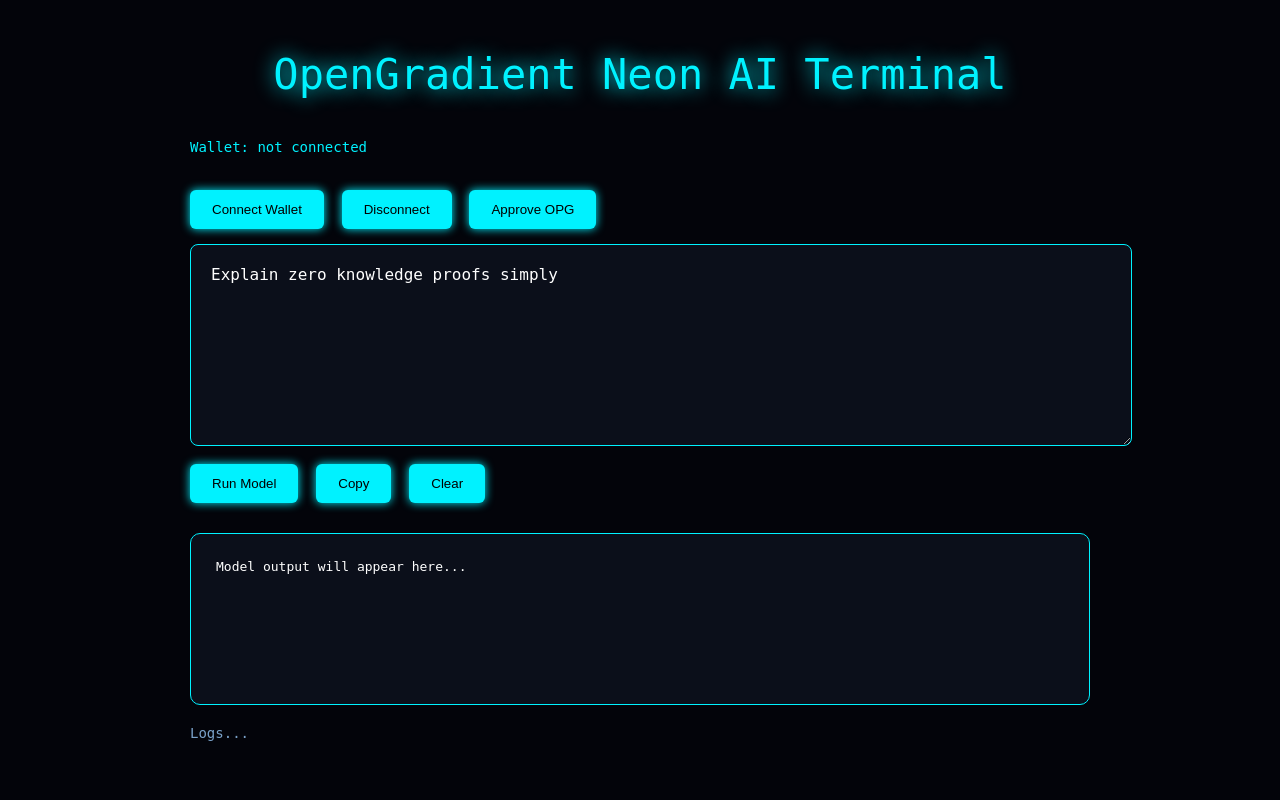
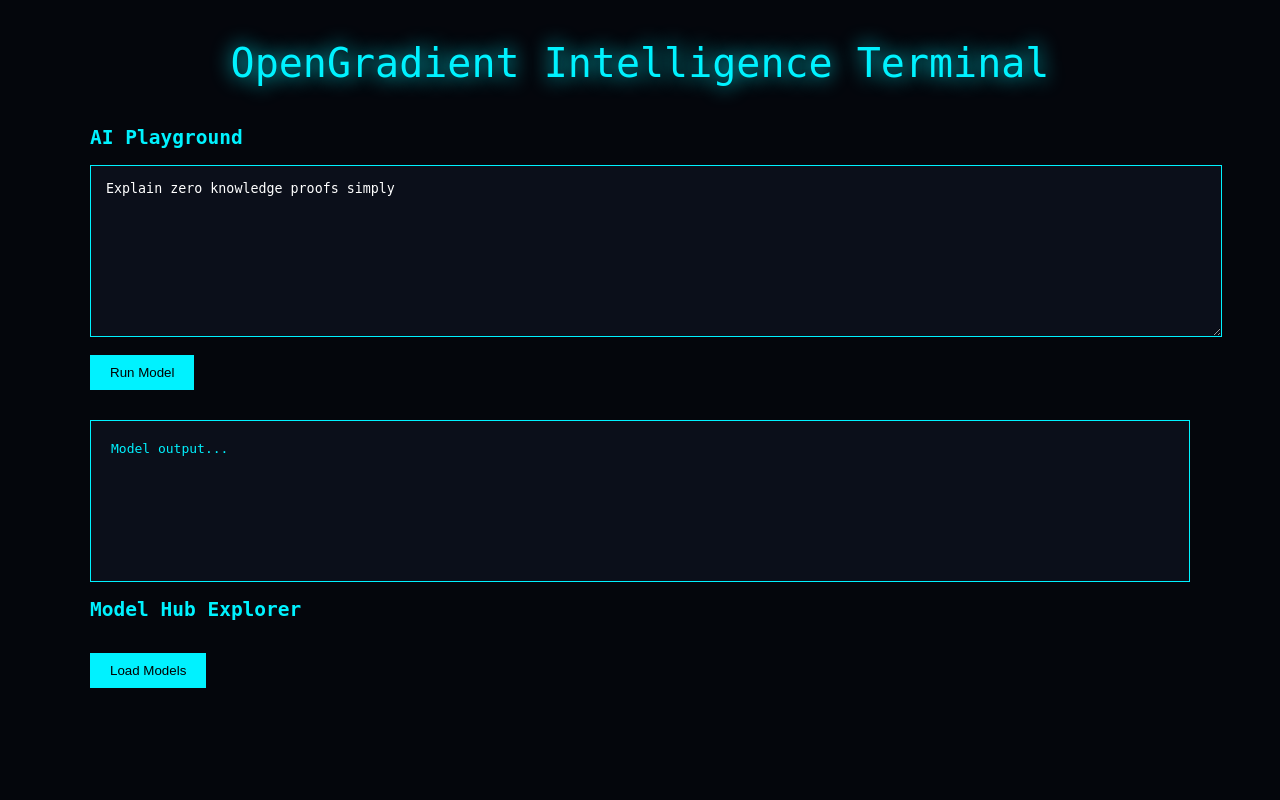
Before and after one commit to arthuroua/opengradient-playground, a Flask app: page / in a window 1280 px wide. Run offline with Flask 3, Linux system fonts and the light colour scheme; some libraries are stand-ins or nearby versions.

Commit message:
Update index.html

```diff
--- a/templates/index.html
+++ b/templates/index.html
@@ -3,78 +3,73 @@
 
 <head>
 
-<title>OpenGradient Neon AI Terminal</title>
+<title>OpenGradient Intelligence Terminal</title>
 
 <script src="https://cdn.jsdelivr.net/npm/ethers@5.7.2/dist/ethers.min.js"></script>
 
 <style>
 
 body{
-background:#03040a;
+background:#04060c;
+color:#00f2ff;
 font-family:monospace;
-color:#00f2ff;
 margin:0;
 }
 
 .container{
-max-width:900px;
+max-width:1100px;
 margin:auto;
-padding:50px;
+padding:40px;
 }
 
 .title{
-font-size:42px;
+font-size:40px;
 text-align:center;
 margin-bottom:40px;
-color:#00f2ff;
 text-shadow:0 0 20px #00f2ff;
+}
+
+.grid{
+display:grid;
+grid-template-columns:repeat(auto-fit,minmax(250px,1fr));
+gap:20px;
+margin-top:30px;
+}
+
+.card{
+background:#0b0f1a;
+padding:20px;
+border:1px solid #00f2ff;
+border-radius:10px;
+}
+
+.card:hover{
+box-shadow:0 0 15px #00f2ff;
 }
 
 textarea{
 width:100%;
-height:160px;
+height:140px;
 background:#0b0f1a;
 color:white;
 border:1px solid #00f2ff;
-border-radius:8px;
-padding:20px;
-font-size:16px;
+padding:15px;
 }
 
 button{
 margin-top:15px;
-margin-right:10px;
-padding:12px 22px;
+padding:10px 20px;
 background:#00f2ff;
 border:none;
-border-radius:6px;
 cursor:pointer;
-box-shadow:0 0 10px #00f2ff;
-}
-
-button:hover{
-box-shadow:0 0 25px #00f2ff;
 }
 
 .result{
 margin-top:30px;
+padding:20px;
 background:#0b0f1a;
-padding:25px;
-border-radius:10px;
 border:1px solid #00f2ff;
 min-height:120px;
-color:white;
-}
-
-.log{
-margin-top:20px;
-font-size:14px;
-color:#7aa2c9;
-}
-
-.wallet{
-margin-bottom:20px;
-font-size:14px;
 }
 
 </style>
@@ -86,18 +81,10 @@
 <div class="container">
 
 <div class="title">
-OpenGradient Neon AI Terminal
+OpenGradient Intelligence Terminal
 </div>
 
-<div class="wallet" id="wallet">
-Wallet: not connected
-</div>
-
-<button onclick="connect()">Connect Wallet</button>
-<button onclick="disconnect()">Disconnect</button>
-<button onclick="approve()">Approve OPG</button>
-
-<br><br>
+<h2>AI Playground</h2>
 
 <textarea id="prompt">
 Explain zero knowledge proofs simply
@@ -106,134 +93,66 @@
 <br>
 
 <button onclick="runModel()">Run Model</button>
-<button onclick="copy()">Copy</button>
-<button onclick="clearOutput()">Clear</button>
 
 <div class="result" id="result">
-Model output will appear here...
+Model output...
 </div>
 
-<div class="log" id="log">
-Logs...
-</div>
+<h2>Model Hub Explorer</h2>
+
+<button onclick="loadModels()">Load Models</button>
+
+<div class="grid" id="models"></div>
 
 </div>
 
 <script>
 
-let provider
-let signer
-let account
-
-async function connect(){
-
-if(!window.ethereum){
-alert("Install MetaMask")
-return
-}
-
-provider = new ethers.providers.Web3Provider(window.ethereum)
-
-await provider.send("eth_requestAccounts",[])
-
-signer = provider.getSigner()
-
-account = await signer.getAddress()
-
-document.getElementById("wallet").innerText =
-"Wallet: "+account
-
-document.getElementById("log").innerText =
-"Wallet connected"
-
-}
-
-function disconnect(){
-
-account=null
-provider=null
-signer=null
-
-document.getElementById("wallet").innerText=
-"Wallet: disconnected"
-
-document.getElementById("log").innerText=
-"Wallet disconnected"
-
-}
-
-async function approve(){
-
-if(!signer){
-alert("Connect wallet first")
-return
-}
-
-const token = new ethers.Contract(
-"0x240b09731D96979f50B2C649C9CE10FcF9C7987F",
-["function approve(address spender,uint256 amount) public returns(bool)"],
-signer
-)
-
-const spender="0x000000000022D473030F116dDEE9F6B43aC78BA3"
-
-const amount=ethers.utils.parseUnits("1000",18)
-
-document.getElementById("log").innerText="Sending approve..."
-
-const tx=await token.approve(spender,amount)
-
-document.getElementById("log").innerText=
-"Approval TX: "+tx.hash
-
-await tx.wait()
-
-document.getElementById("log").innerText=
-"Approval confirmed"
-
-}
-
 async function runModel(){
 
-document.getElementById("log").innerText="Sending request..."
+const prompt = document.getElementById("prompt").value
 
-const prompt=document.getElementById("prompt").value
-
-const res=await fetch("/chat",{
+const res = await fetch("/chat",{
 method:"POST",
 headers:{
 "Content-Type":"application/json"
 },
-body:JSON.stringify({prompt:prompt})
+body:JSON.stringify({prompt})
 })
 
-const data=await res.json()
+const data = await res.json()
 
-document.getElementById("result").innerText=
+document.getElementById("result").innerText =
 data.response || data.error
-
-document.getElementById("log").innerText="Response received"
 
 }
 
-function copy(){
+async function loadModels(){
 
-const text=document.getElementById("result").innerText
+const res = await fetch("/models")
 
-navigator.clipboard.writeText(text)
+const models = await res.json()
 
-document.getElementById("log").innerText="Copied to clipboard"
+const grid = document.getElementById("models")
 
-}
+grid.innerHTML=""
 
-function clearOutput(){
+models.forEach(m=>{
 
-document.getElementById("result").innerText=""
-document.getElementById("log").innerText="Output cleared"
+const el = document.createElement("div")
+
+el.className="card"
+
+el.innerText=m
+
+grid.appendChild(el)
+
+})
 
 }
 
 </script>
 
 </body>
+
 </html>
```
